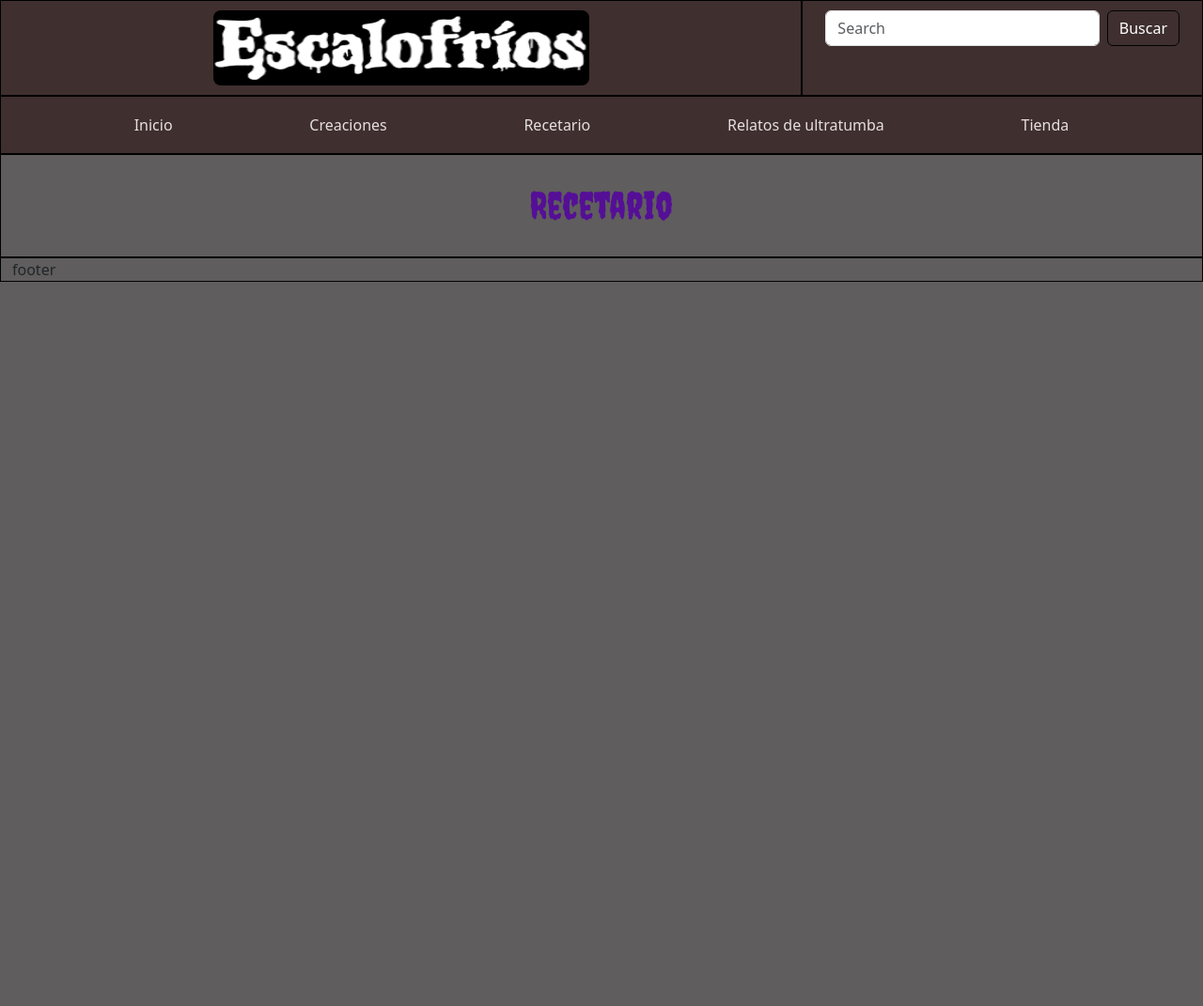
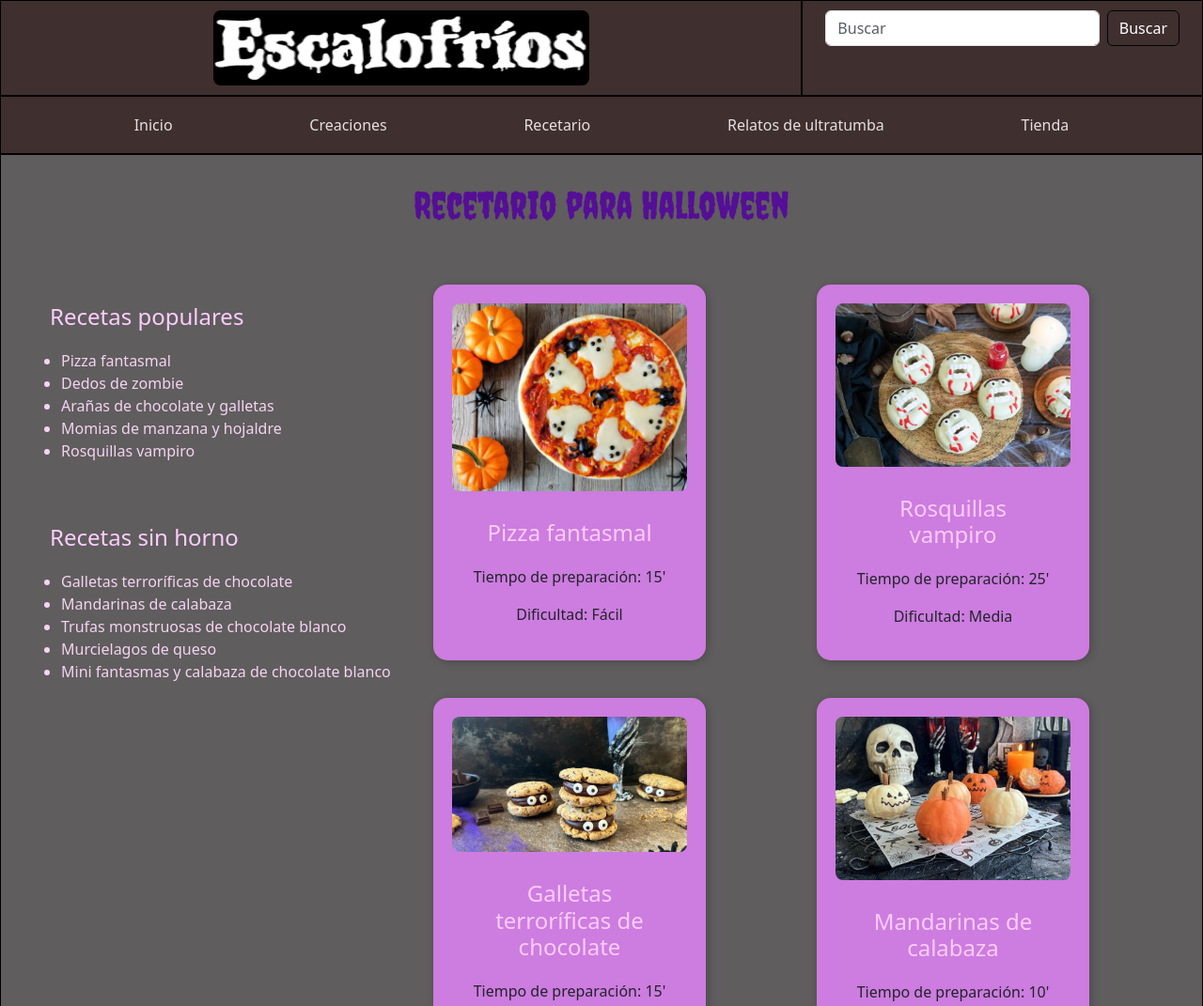
Before and after one commit to noah-lex/Escalofrios, a plain HTML site: page pages/recetario.html in a window 1280 px wide. Shown: the top 1071 px of the page at 94% size. Before the commit the page ends 800 px from the top, so only its background shows below. Drawn offline with nearby package versions, Linux system fonts and the light colour scheme; a web font is replaced by a local one.

Commit message:
pagina recetario

```diff
--- a/css/styles.css
+++ b/css/styles.css
@@ -9,26 +9,26 @@
 
 /* header */
 
-header{
+header {
     background-color: rgb(63, 47, 47);
     padding: 10px 20px;
 }
 
-nav{
+nav {
     background-color: rgb(63, 47, 47);
     padding: 10px 20px;
 }
 
-.nav-item a{
+.nav-item a {
     color: rgb(231, 223, 223);
     text-decoration: none;
 }
 
-img{
+img {
     align-items: center;
 }
 
-.logo{
+.logo {
     border-radius: 8px;
     max-height: 80px;
     max-width: 400px;
@@ -36,7 +36,7 @@ img{
     margin: 0 auto;
 }
 
-.nav{
+.nav {
     display: flex;
     justify-content: space-evenly;
     align-items: center;
@@ -45,7 +45,7 @@ img{
 
 /* main */
 
-body{
+body {
     background-color: rgb(95, 93, 93);
 }
 
@@ -58,12 +58,12 @@ h1 {
     font-size: 2.5rem;
 }
 
-h2{
+h2 {
     font-size: 1.5rem;
     margin: 10px;
 }
 
-.row > * {
+.row>* {
     border: 1px solid black;
 }
 
@@ -138,3 +138,50 @@ section div img {
     padding: 8px 12px;
     text-align: left;
 }
+
+section ul li {
+    color: rgb(245, 211, 242);
+}
+
+section h2 {
+    color: rgb(255, 205, 255);
+    padding: 20px 10px 10px;
+}
+
+/* Grid Recetario */
+.contenedor-recetas {
+    display: grid;
+    grid-template-columns: 1fr;
+    gap: 20px;
+    padding: 20px;
+}
+
+@media (min-width: 768px) {
+    .contenedor-recetas {
+        grid-template-columns: 1fr 2fr;
+        align-items: start;
+    }
+}
+
+.listas-recetas {
+    display: flex;
+    flex-direction: column;
+    gap: 20px;
+}
+
+.recetas {
+    display: grid;
+    grid-template-columns: repeat(2, 1fr);
+    gap: 20px;
+}
+
+@media (max-width: 767px) {
+    .recetas {
+        grid-template-columns: 1fr;
+    }
+}
+
+#rec {
+    width: 290px;
+    height: 400px;
+}
--- a/pages/recetario.html
+++ b/pages/recetario.html
@@ -1,12 +1,15 @@
 <!doctype html>
 <html lang="es">
+
 <head>
   <meta charset="utf-8">
   <meta name="viewport" content="width=device-width, initial-scale=1">
   <title>Recetario</title>
-    <link href="https://cdn.jsdelivr.net/npm/bootstrap@5.3.3/dist/css/bootstrap.min.css" rel="stylesheet" integrity="sha384-QWTKZyjpPEjISv5WaRU9OFeRpok6YctnYmDr5pNlyT2bRjXh0JMhjY6hW+ALEwIH" crossorigin="anonymous">
+  <link href="https://cdn.jsdelivr.net/npm/bootstrap@5.3.3/dist/css/bootstrap.min.css" rel="stylesheet"
+    integrity="sha384-QWTKZyjpPEjISv5WaRU9OFeRpok6YctnYmDr5pNlyT2bRjXh0JMhjY6hW+ALEwIH" crossorigin="anonymous">
   <link rel="stylesheet" href="../css/styles.css">
 </head>
+
 <body>
   <div class="container-fluid">
     <div class="row">
@@ -16,12 +19,13 @@
       <header class="col-12 col-sm-6 col-md-4">
         <div class="container-fluid">
           <form class="d-flex" role="search">
-                        <input class="form-control me-2" type="Search" placeholder="Search" aria-label="Search">
+            <input class="form-control me-2" type="Search" placeholder="Buscar" aria-label="Buscar">
             <button class="btn btn-outline-success" type="submit">Buscar</button>
           </form>
         </div>
       </header>
-            <nav class="col-12"><ul class="nav">
+      <nav class="col-12">
+        <ul class="nav">
           <li class="nav-item">
             <a class="nav-link" href="../index.html">Inicio</a>
           </li>
@@ -42,7 +46,57 @@
     </div>
     <div class="row">
       <main class="col">
-            <h1>Recetario</h1>
+        <h1>Recetario para Halloween</h1>
+        <div class="contenedor-recetas">
+          <div class="listas-recetas">
+            <section>
+              <h2>Recetas populares</h2>
+              <ul>
+                <li>Pizza fantasmal</li>
+                <li>Dedos de zombie</li>
+                <li>Arañas de chocolate y galletas</li>
+                <li>Momias de manzana y hojaldre</li>
+                <li>Rosquillas vampiro</li>
+              </ul>
+            </section>
+            <section>
+              <h2>Recetas sin horno</h2>
+              <ul>
+                <li>Galletas terroríficas de chocolate</li>
+                <li>Mandarinas de calabaza</li>
+                <li>Trufas monstruosas de chocolate blanco</li>
+                <li>Murcielagos de queso</li>
+                <li>Mini fantasmas y calabaza de chocolate blanco</li>
+              </ul>
+            </section>
+          </div>
+          <section class="recetas">
+            <div class="card" id="rec">
+              <img class="imagenTienda" src="../assets/Pizza.jpg" alt="Pizza">
+              <h2>Pizza fantasmal</h2>
+              <p>Tiempo de preparación: 15'</p>
+              <p>Dificultad: Fácil</p>
+            </div>
+            <div class="card" id="rec">
+              <img class="imagenTienda" src="../assets/Rosquillas.jpg" alt="Rosquillas">
+              <h2>Rosquillas vampiro</h2>
+              <p>Tiempo de preparación: 25'</p>
+              <p>Dificultad: Media</p>
+            </div>
+            <div class="card" id="rec">
+              <img class="imagenTienda" src="../assets/Galletas sin horno.jpg" alt="Galletas">
+              <h2>Galletas terroríficas de chocolate</h2>
+              <p>Tiempo de preparación: 15'</p>
+              <p>Dificultad: Fácil</p>
+            </div>
+            <div class="card" id="rec">
+              <img class="imagenTienda" src="../assets/Mandarinas.jpg" alt="Mandarinas">
+              <h2>Mandarinas de calabaza</h2>
+              <p>Tiempo de preparación: 10'</p>
+              <p>Dificultad: Fácil</p>
+            </div>
+          </section>
+        </div>
       </main>
     </div>
     <div class="row">
@@ -50,6 +104,9 @@
         footer
       </footer>
     </div>
-    <script src="https://cdn.jsdelivr.net/npm/bootstrap@5.3.3/dist/js/bootstrap.bundle.min.js" integrity="sha384-YvpcrYf0tY3lHB60NNkmXc5s9fDVZLESaAA55NDzOxhy9GkcIdslK1eN7N6jIeHz" crossorigin="anonymous"></script>
+    <script src="https://cdn.jsdelivr.net/npm/bootstrap@5.3.3/dist/js/bootstrap.bundle.min.js"
+      integrity="sha384-YvpcrYf0tY3lHB60NNkmXc5s9fDVZLESaAA55NDzOxhy9GkcIdslK1eN7N6jIeHz"
+      crossorigin="anonymous"></script>
 </body>
+
 </html>
```
Also changed, not shown: assets/Galletas sin horno.jpg (added), assets/Mandarinas.jpg (added), assets/Pizza.jpg (added), assets/Rosquillas.jpg (added). Lines whose indentation alone changed are shown as unchanged.
